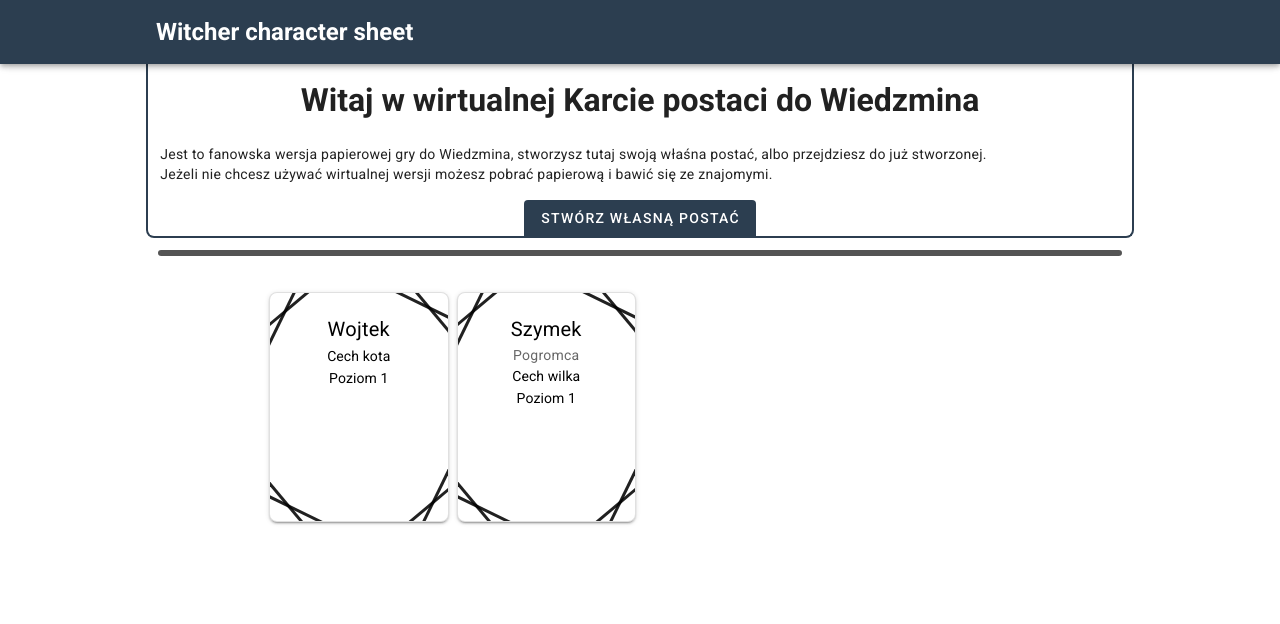
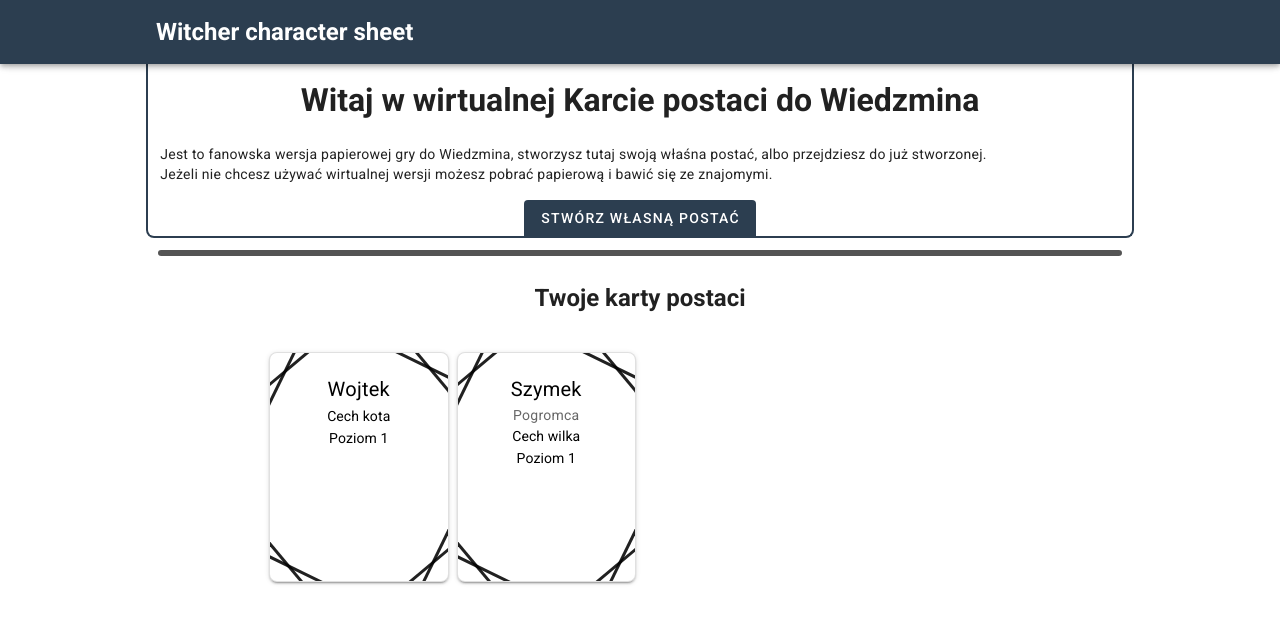
Before and after one commit to DzordzoMen/witcher-character-sheet, a Vue app: page / in a window 1280 px wide. Shown: the top 624 px of the page. Built offline with nearby package versions, Linux system fonts and the light colour scheme.

Commit message:
added missing text in home view

```diff
--- a/src/views/Home.vue
+++ b/src/views/Home.vue
@@ -111,6 +111,12 @@
         <v-divider class="home-divider" />
       </v-col>
 
+      <v-col cols="12" lg="10">
+        <h2 class="text-center">
+          Twoje karty postaci
+        </h2>
+      </v-col>
+
       <v-col cols="12" lg="8">
         <v-container>
           <v-row dense>
```
